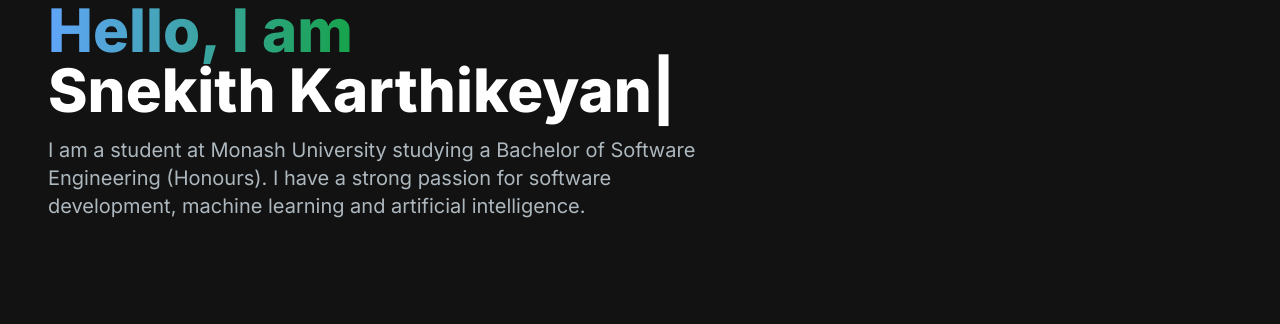
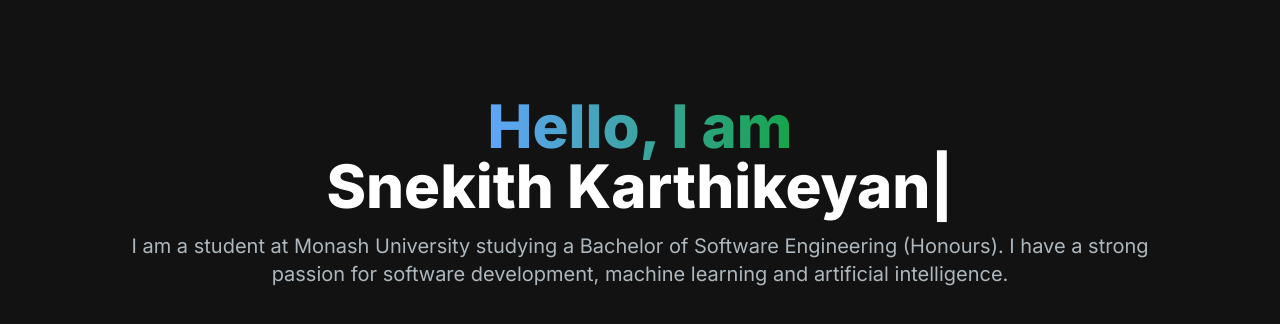
Before and after one commit to snekith99/portfolio, a Next.js app: page / in a window 1280 px wide. Shown: the top 324 px of the page. Built offline with nearby package versions, Linux system fonts and the light colour scheme.

Commit message:
Centred Text

```diff
--- a/app/components/IntroSection.jsx
+++ b/app/components/IntroSection.jsx
@@ -4,14 +4,14 @@
 
 const IntroSection = () => {
   return (
-    <section>
-      <div className="grid grid-cols-1 lg:grid-cols-12">
-        <div className="col-span-7 place-self-center">
+    <section className="flex justify-center items-center">
+      <div className="grid grid-cols-1">
+        <div className="col-span-7 text-center">
           <h1 className="text-white mb-4 text-4xl lg:text-6xl font-extrabold">
             <span className="text-transparent bg-clip-text bg-gradient-to-r from-blue-400 to-green-600">
-              Hello, I am{" "}
+              Hello, I am
             </span>
-            <br></br>
+            <br />
             <TypeAnimation
               sequence={["Snekith Karthikeyan", 1000, "", 1000]}
               wrapper="span"
--- a/app/page.tsx
+++ b/app/page.tsx
@@ -2,7 +2,7 @@
 
 export default function Home() {
   return (
-    <main className="flex min-h-screen flex-col bg-[#121212] container mx-auto px-12 py">
+    <main className="flex min-h-screen flex-col bg-[#121212] items-center justify-between p-24">
       <IntroSection/>
     </main>
   );
```
